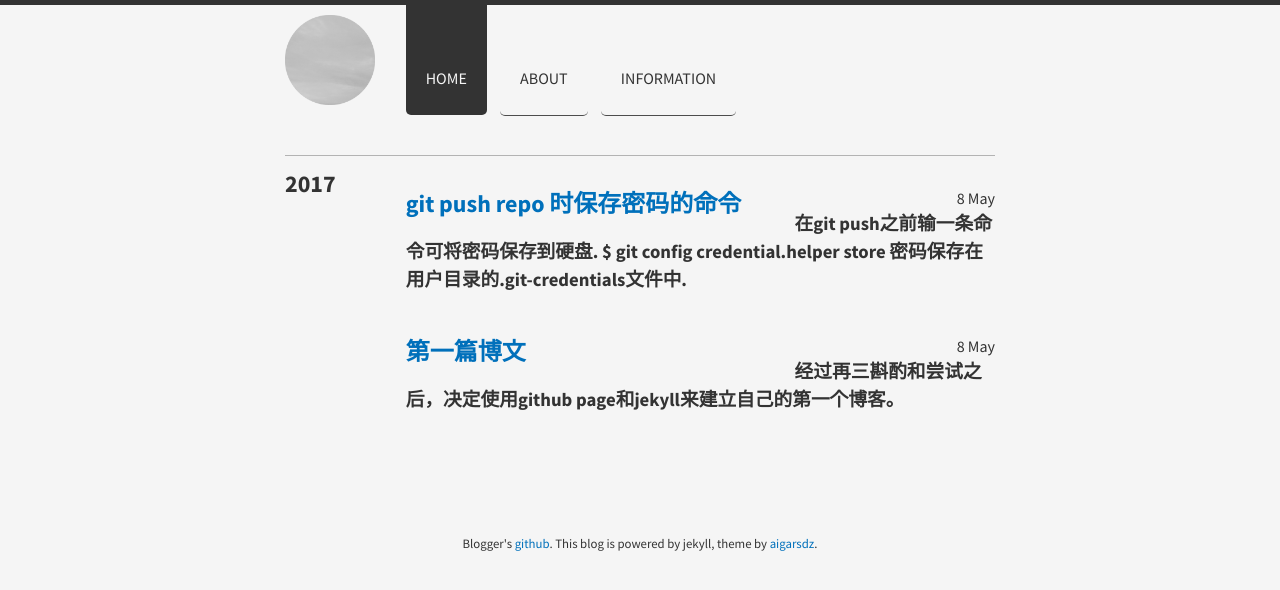
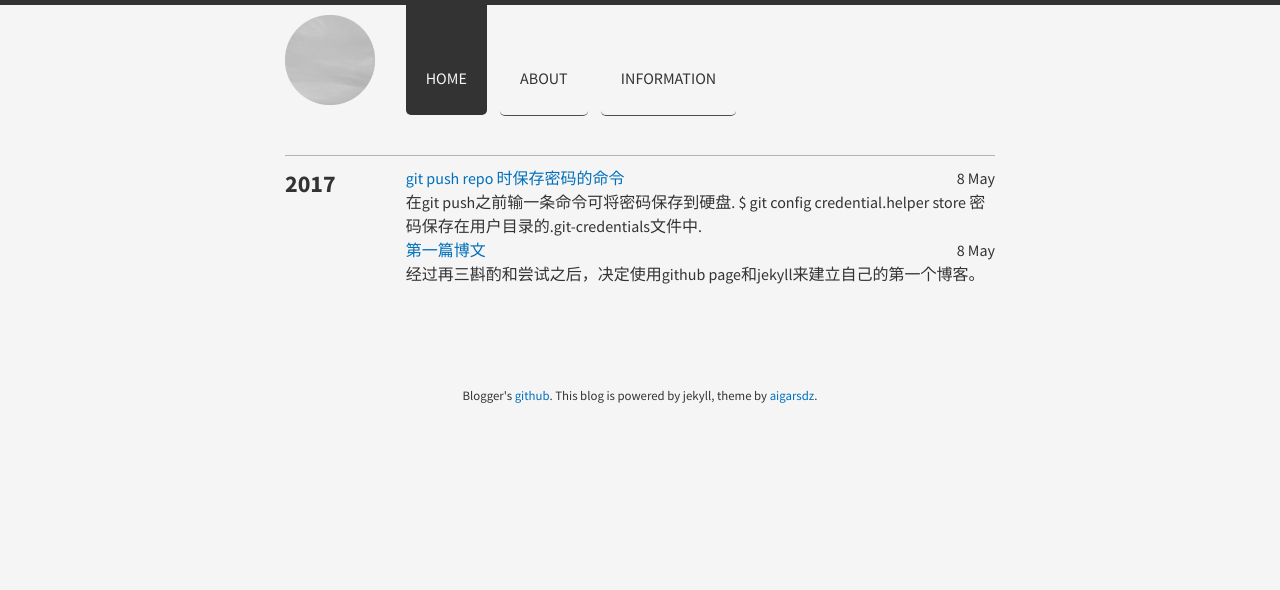
Before and after one commit to haozheji/old-webside, a Jekyll site: the page built from index.html, in a window 1280 px wide. Shown: the top 590 px of the page. Built offline with Jekyll 4.4.1, drawn with Linux system fonts in a browser that asks for light colours; nearby versions of some CDN libraries; the list of posts is cut into pages by our own code.

Commit message:
Update index.html

```diff
--- a/index.html
+++ b/index.html
@@ -27,11 +27,11 @@
 {% endunless %}
 
   <article class="row gutters">
-      <h2><a href="{{ site.baseurl }}{{ post.url }}" title="{{ post.title }}" class="col span_8">{{ post.title }}</a></h2>
+      <a href="{{ site.baseurl }}{{ post.url }}" title="{{ post.title }}" class="col span_8">{{ post.title }}</a>
     <div class="post-date col span_4">
       <time datetime="{{ post.date | date: '%Y-%m-%d' }}">{{ post.date | date: "%-d %B" }}</time>
     </div>
-    <h3><p>{{ post.excerpt | strip_html }}</p></h3>
+    {{ post.excerpt | strip_html }}
   </article>
 
 {% if forloop.last %}</div></div>{% endif %}
```
